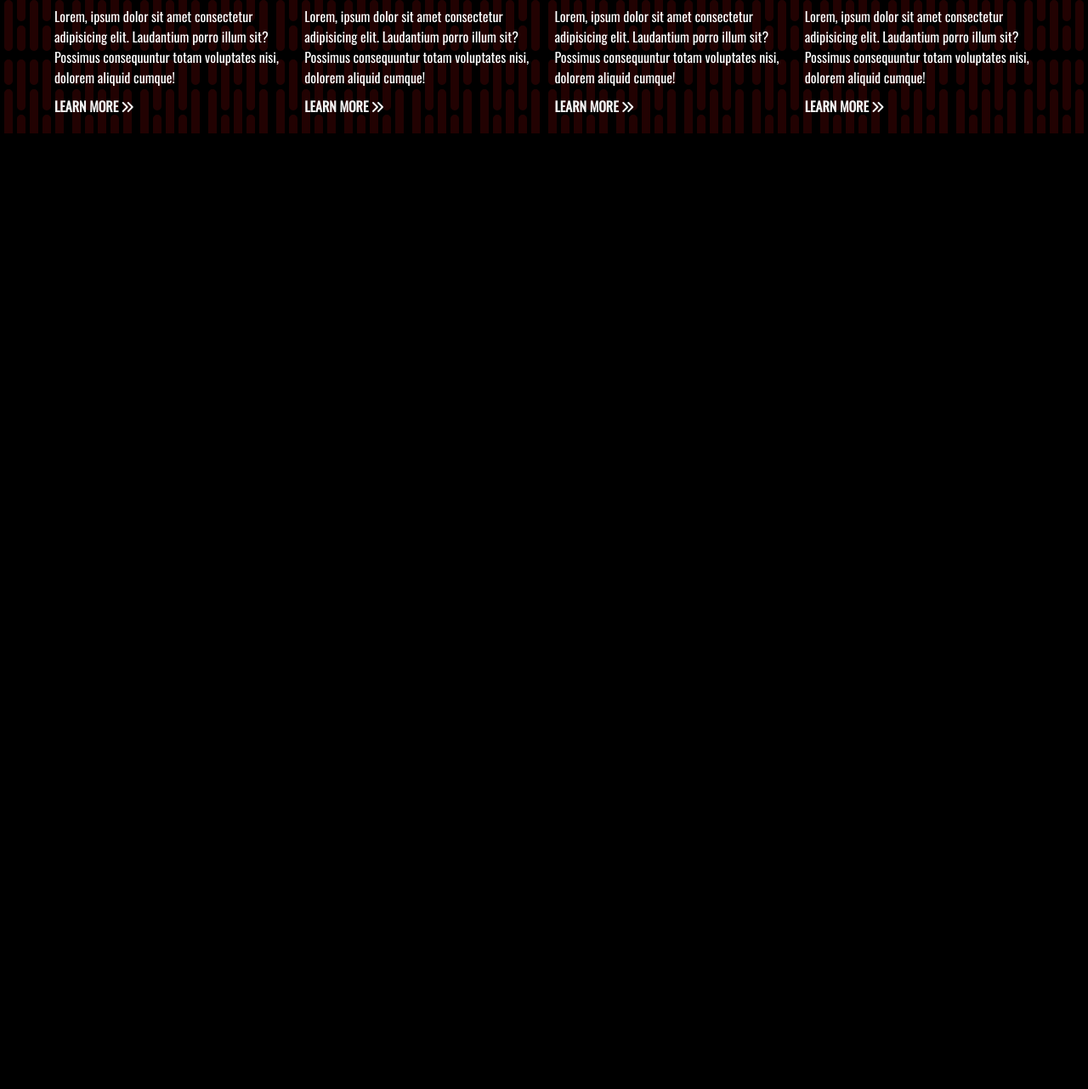
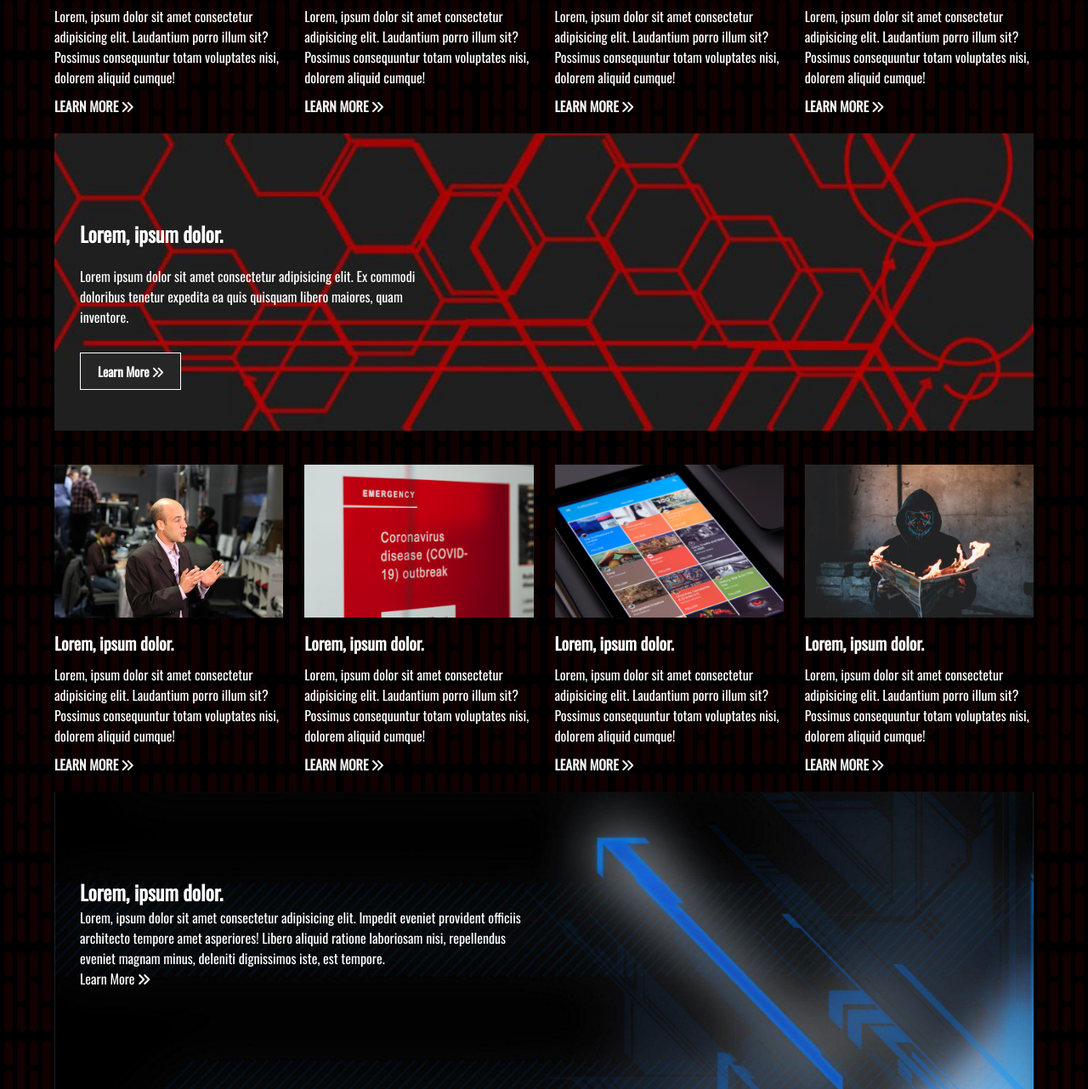
Before and after one commit to Omr30/techNews-html, a plain HTML site: page index.html in a window 1280 px wide. Shown: the part 880-2162 px from the top of the page at 85% size. Before the commit the page ends 1037 px from the top, so only its background shows below. Drawn offline with nearby package versions, Linux system fonts and the light colour scheme.

Commit message:
Add cards banner one and two whith css style

```diff
--- a/index.html
+++ b/index.html
@@ -85,6 +85,50 @@
             </div>
         </div>
 
+        <section class="cards-banner-one">
+            <div class="content">
+                <h2>Lorem, ipsum dolor.</h2>
+                <p>Lorem ipsum dolor sit amet consectetur adipisicing elit. Ex commodi doloribus tenetur expedita ea quis quisquam libero maiores, quam inventore.</p>
+                <a href="#" class="btn">Learn More <i class="fas fa-angle-double-right"></i></a>
+            </div>
+        </section>
+
+        <!-- NEWS CARDS -->
+        <div class="news-cards">
+            <div>
+                <img src="./img/news1.jpg" alt="News 1">
+                <h3>Lorem, ipsum dolor.</h3>
+                <p>Lorem, ipsum dolor sit amet consectetur adipisicing elit. Laudantium porro illum sit? Possimus consequuntur totam voluptates nisi, dolorem aliquid cumque!</p>
+                <a href="#">Learn More <i class="fas fa-angle-double-right"></i></a>
+            </div>
+            <div>
+                <img src="./img/news2.jpg" alt="News 2">
+                <h3>Lorem, ipsum dolor.</h3>
+                <p>Lorem, ipsum dolor sit amet consectetur adipisicing elit. Laudantium porro illum sit? Possimus consequuntur totam voluptates nisi, dolorem aliquid cumque!</p>
+                <a href="#">Learn More <i class="fas fa-angle-double-right"></i></a>
+            </div>
+            <div>
+                <img src="./img/news3.jpg" alt="News 3">
+                <h3>Lorem, ipsum dolor.</h3>
+                <p>Lorem, ipsum dolor sit amet consectetur adipisicing elit. Laudantium porro illum sit? Possimus consequuntur totam voluptates nisi, dolorem aliquid cumque!</p>
+                <a href="#">Learn More <i class="fas fa-angle-double-right"></i></a>
+            </div>
+            <div>
+                <img src="./img/news4.jpg" alt="News 4">
+                <h3>Lorem, ipsum dolor.</h3>
+                <p>Lorem, ipsum dolor sit amet consectetur adipisicing elit. Laudantium porro illum sit? Possimus consequuntur totam voluptates nisi, dolorem aliquid cumque!</p>
+                <a href="#">Learn More <i class="fas fa-angle-double-right"></i></a>
+            </div>
+        </div>
+
+        <section class="cards-banner-two">
+            <div class="content">
+                <h2>Lorem, ipsum dolor.</h2>
+                <p>Lorem, ipsum dolor sit amet consectetur adipisicing elit. Impedit eveniet provident officiis architecto tempore amet asperiores! Libero aliquid ratione laboriosam nisi, repellendus eveniet magnam minus, deleniti dignissimos iste, est tempore.</p>
+                <a href="#">Learn More <i class="fas fa-angle-double-right"></i></a>
+            </div>
+        </section>
+
     </div>
 </body>
 </html>
--- a/style.css
+++ b/style.css
@@ -135,3 +135,33 @@ hr {
 .news-cards a:hover {
     text-decoration: underline;
 }
+
+/* CARDS BANNER ONE */
+.cards-banner-one {
+    width: 100%;
+    height: 350px;
+    background: url('./img/tech-red.jpg') no-repeat center center/cover;
+    margin-bottom: 40px;
+}
+
+.cards-banner-one .content {
+    width: 40%;
+    padding: 90px 0 0 30px;
+    color: #ffffff;
+}
+.cards-banner-one p,
+.cards-banner-one h2 {
+    margin: 10px 0 20px 0;
+}
+
+/* CARDS BANNER TWO */
+.cards-banner-two {
+    width: 100%;
+    height: 350px;
+    background: url('./img/image-five.jpg') no-repeat center center/cover;
+}
+
+.cards-banner-two .content {
+    width: 50%;
+    padding: 100px 0 0 30px;
+}
```
